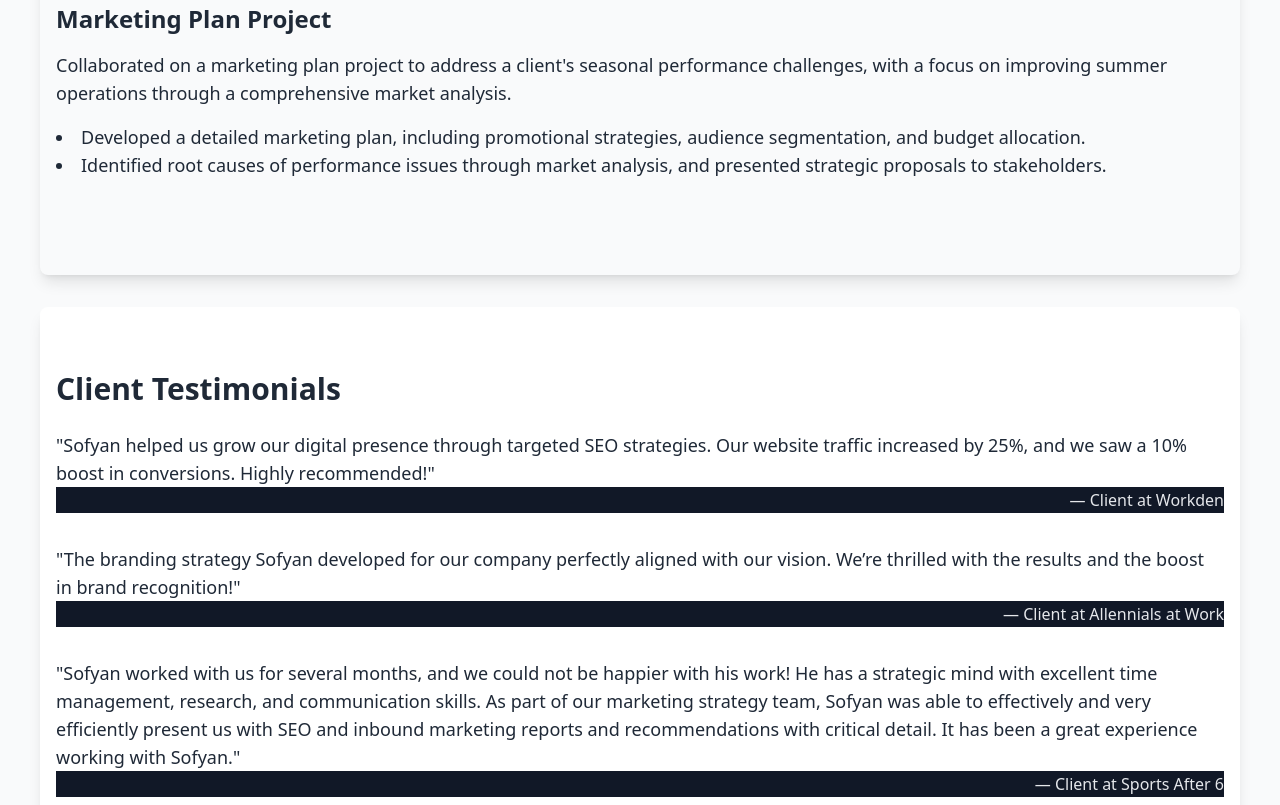
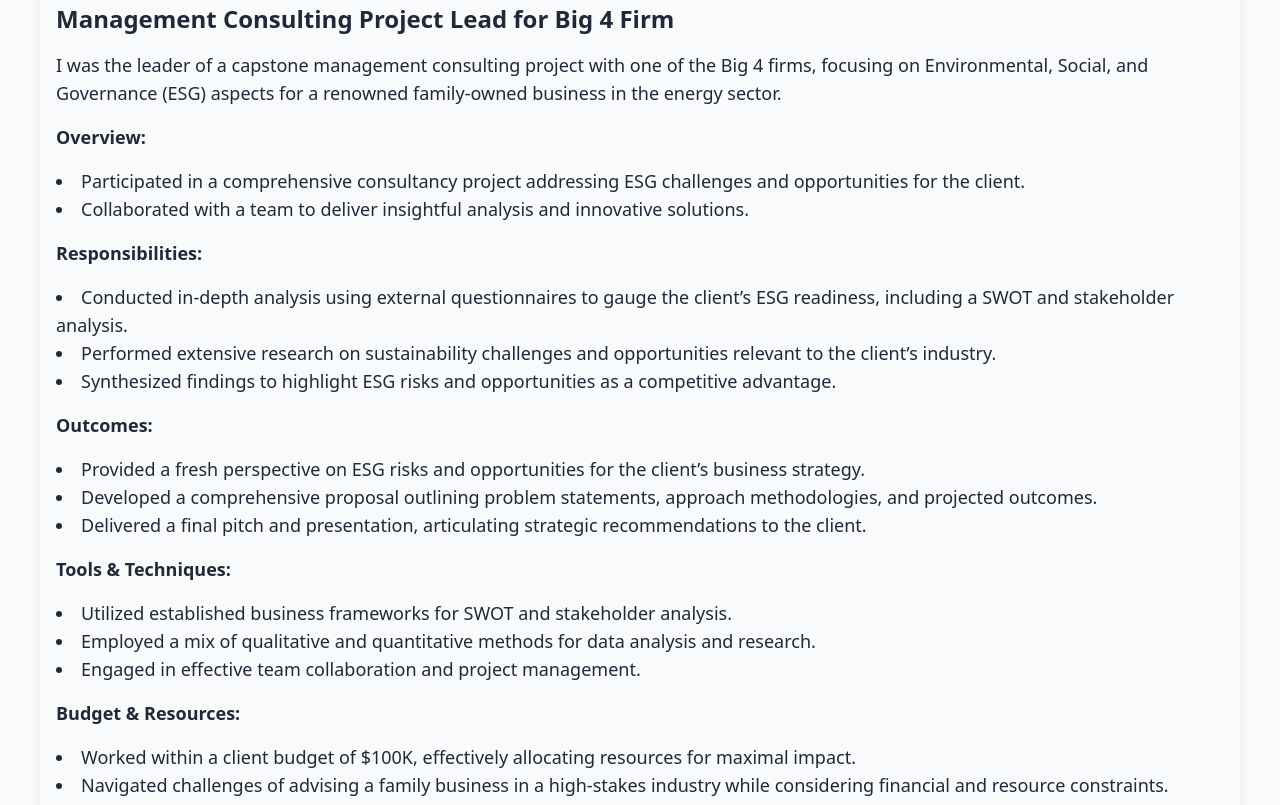
Before and after one commit to SofyanZibdeh/SofyanZibdeh.github.io, a plain HTML site: page index.html in a window 1280 px wide. Shown: the part 1675-2480 px from the top of the page. Drawn offline with nearby package versions, Linux system fonts and the light colour scheme.

Commit message:
Update index.html
Update index.html

```diff
--- a/index.html
+++ b/index.html
@@ -151,15 +151,44 @@
       </ul>
     </div>
 
-    <!-- Project 6: Marketing Plan Project -->
+    <!-- Project 6: Management Consulting Project Lead for Big 4 Firm -->
     <div class="mb-8">
-      <h4 class="text-2xl font-semibold">Marketing Plan Project</h4>
+      <h4 class="text-2xl font-semibold">Management Consulting Project Lead for Big 4 Firm</h4>
       <p class="text-lg mt-4">
-        Collaborated on a marketing plan project to address a client's seasonal performance challenges, with a focus on improving summer operations through a comprehensive market analysis.
+        I was the leader of a capstone management consulting project with one of the Big 4 firms, focusing on Environmental, Social, and Governance (ESG) aspects for a renowned family-owned business in the energy sector.
       </p>
+
+      <p class="text-lg mt-4"><strong>Overview:</strong></p>
       <ul class="list-disc list-inside text-lg mt-4">
-        <li>Developed a detailed marketing plan, including promotional strategies, audience segmentation, and budget allocation.</li>
-        <li>Identified root causes of performance issues through market analysis, and presented strategic proposals to stakeholders.</li>
+        <li>Participated in a comprehensive consultancy project addressing ESG challenges and opportunities for the client.</li>
+        <li>Collaborated with a team to deliver insightful analysis and innovative solutions.</li>
+      </ul>
+
+      <p class="text-lg mt-4"><strong>Responsibilities:</strong></p>
+      <ul class="list-disc list-inside text-lg mt-4">
+        <li>Conducted in-depth analysis using external questionnaires to gauge the client’s ESG readiness, including a SWOT and stakeholder analysis.</li>
+        <li>Performed extensive research on sustainability challenges and opportunities relevant to the client’s industry.</li>
+        <li>Synthesized findings to highlight ESG risks and opportunities as a competitive advantage.</li>
+      </ul>
+
+      <p class="text-lg mt-4"><strong>Outcomes:</strong></p>
+      <ul class="list-disc list-inside text-lg mt-4">
+        <li>Provided a fresh perspective on ESG risks and opportunities for the client’s business strategy.</li>
+        <li>Developed a comprehensive proposal outlining problem statements, approach methodologies, and projected outcomes.</li>
+        <li>Delivered a final pitch and presentation, articulating strategic recommendations to the client.</li>
+      </ul>
+
+      <p class="text-lg mt-4"><strong>Tools & Techniques:</strong></p>
+      <ul class="list-disc list-inside text-lg mt-4">
+        <li>Utilized established business frameworks for SWOT and stakeholder analysis.</li>
+        <li>Employed a mix of qualitative and quantitative methods for data analysis and research.</li>
+        <li>Engaged in effective team collaboration and project management.</li>
+      </ul>
+
+      <p class="text-lg mt-4"><strong>Budget & Resources:</strong></p>
+      <ul class="list-disc list-inside text-lg mt-4">
+        <li>Worked within a client budget of $100K, effectively allocating resources for maximal impact.</li>
+        <li>Navigated challenges of advising a family business in a high-stakes industry while considering financial and resource constraints.</li>
       </ul>
     </div>
   </section>
```
